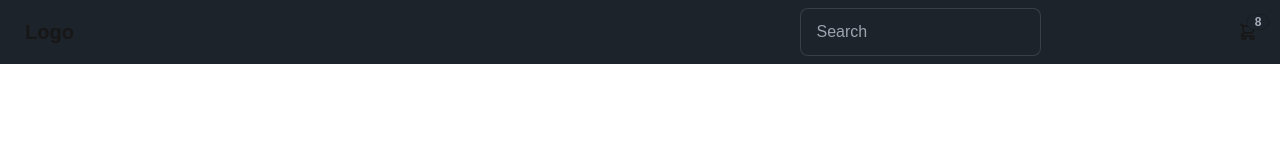
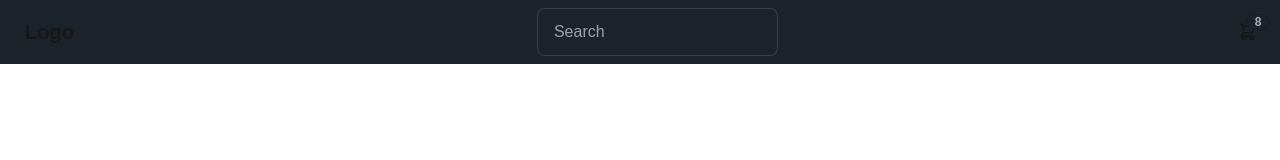
Before and after one commit to Arthurblaya/mama-pilar-fe, a Next.js app: page / in a window 1280 px wide. Shown: the top 160 px of the page. Built offline with nearby package versions, Linux system fonts and the light colour scheme.

Commit message:
fix: Center search input in navbar

```diff
--- a/src/components/Navbar.tsx
+++ b/src/components/Navbar.tsx
@@ -3,7 +3,7 @@ import React from 'react';
 const Navbar = () => {
   return (
     <div className="navbar bg-base-100">
-      <div className="flex-1">
+      <div className="flex-none">
         <button className="btn btn-ghost text-xl">
           Logo
         </button>
```
